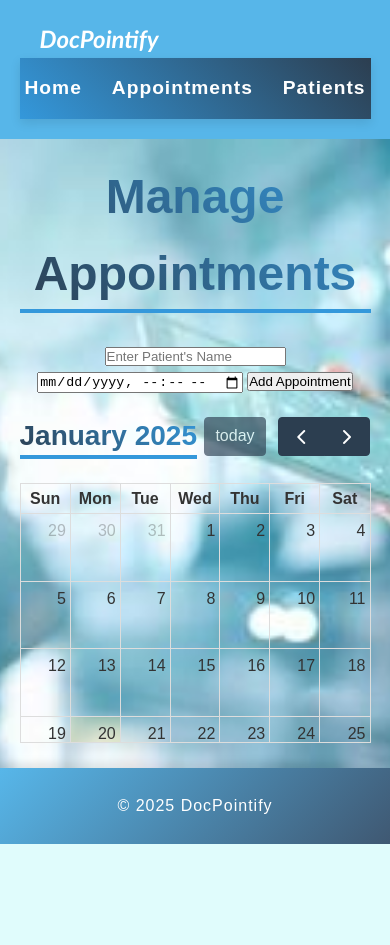
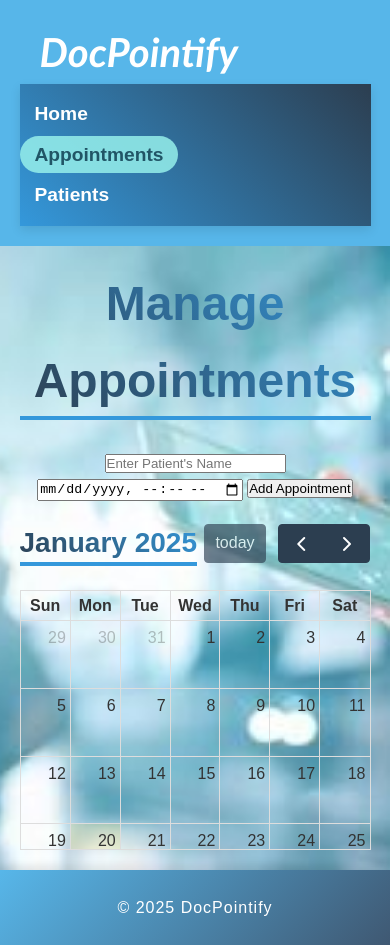
Before and after one commit to Qkenza/DocPointify, a plain HTML site: page appointments.html in a window 390 px wide. Before the commit the page ends 844 px from the top, so only its background shows below. Drawn offline with nearby package versions, Linux system fonts and the light colour scheme.

Commit message:
nav bar links layout

```diff
--- a/Css_files/styles.css
+++ b/Css_files/styles.css
@@ -8,7 +8,7 @@
 body {
   display: flex;
   flex-direction: column;
-  min-height: 100vh; /* Ensure the body is at least the height of the viewport */
+  min-height: 100vh;
   font-family: "Arial", sans-serif;
   background-color: #d9fcfccc;
   color: #333;
@@ -32,7 +32,7 @@ header h1 {
 
 /* Navigation */
 nav {
-  background: linear-gradient(45deg, #3498db, #2c3e50); /* Gradient background */
+  background: linear-gradient(45deg, #3498db, #2c3e50);
   position: sticky;
   top: 0;
   z-index: 10;
@@ -45,8 +45,12 @@ nav ul {
   padding: 0;
   display: flex;
   justify-content: center;
-  gap: 30px;
+  gap: 100px;
   padding: 15px 0;
+}
+
+nav ul li {
+  position: relative;
 }
 
 nav ul li a {
@@ -54,20 +58,28 @@ nav ul li a {
   color: white;
   font-weight: bold;
   font-size: 1.2rem;
-  letter-spacing: 1px;
+  padding: 8px 15px;
+  border-radius: 20px;
   transition: all 0.3s ease;
 }
 
 nav ul li a:hover {
-  color: #ecf0f1;
+  background-color: rgba(255, 255, 255, 0.2);
   transform: scale(1.1);
+}
+
+/* Active Link Highlight */
+nav ul li a.active {
+  background-color: #96f0ebd8;
+  color: #215566;
+  font-weight: bold;
 }
 
 /* Enhanced Heading Styles */
 h2 {
-  font-size: 3rem; /* Larger font size for a bold look */
-  font-weight: 700; /* Bold weight for more impact */
-  background: linear-gradient(45deg, #2c3e50, #3498db); /* Gradient from dark to light blue */
+  font-size: 3rem;
+  font-weight: 700;
+  background: linear-gradient(45deg, #2c3e50, #3498db);
   background-clip: text;
   color: transparent;
   text-align: center;
@@ -115,7 +127,7 @@ h2::after {
   margin: auto;
 }
 
-/* Login and Signup Form Styles */
+/* Login and Signup Section */
 .auth-container {
   margin-top: 20px;
   padding: 20px;
@@ -176,7 +188,7 @@ h2::after {
 
 /* Footer Styles */
 footer {
-  background: linear-gradient(135deg, #4cb1e8ec, #3f5872); /* Gradient background */
+  background: linear-gradient(135deg, #4cb1e8ec, #3f5872);
   color: white;
   text-align: center;
   padding: 25px 0;
@@ -198,8 +210,9 @@ footer p:hover {
 
 /* Responsive Design */
 @media (max-width: 768px) {
-  header h1 {
-    font-size: 1.5rem;
+  nav ul {
+    flex-direction: column;
+    gap: 10px;
   }
 
   .section {
--- a/appointments.html
+++ b/appointments.html
@@ -62,7 +62,7 @@
         <nav>
           <ul>
             <li><a href="home.html">Home</a></li>
-            <li><a href="appointments.html">Appointments</a></li>
+            <li><a href="appointments.html" class="active">Appointments</a></li>
             <li><a href="patients.html">Patients</a></li>
           </ul>
         </nav>
```
Also changed, not shown: patients.html (+1 -1 lines).
